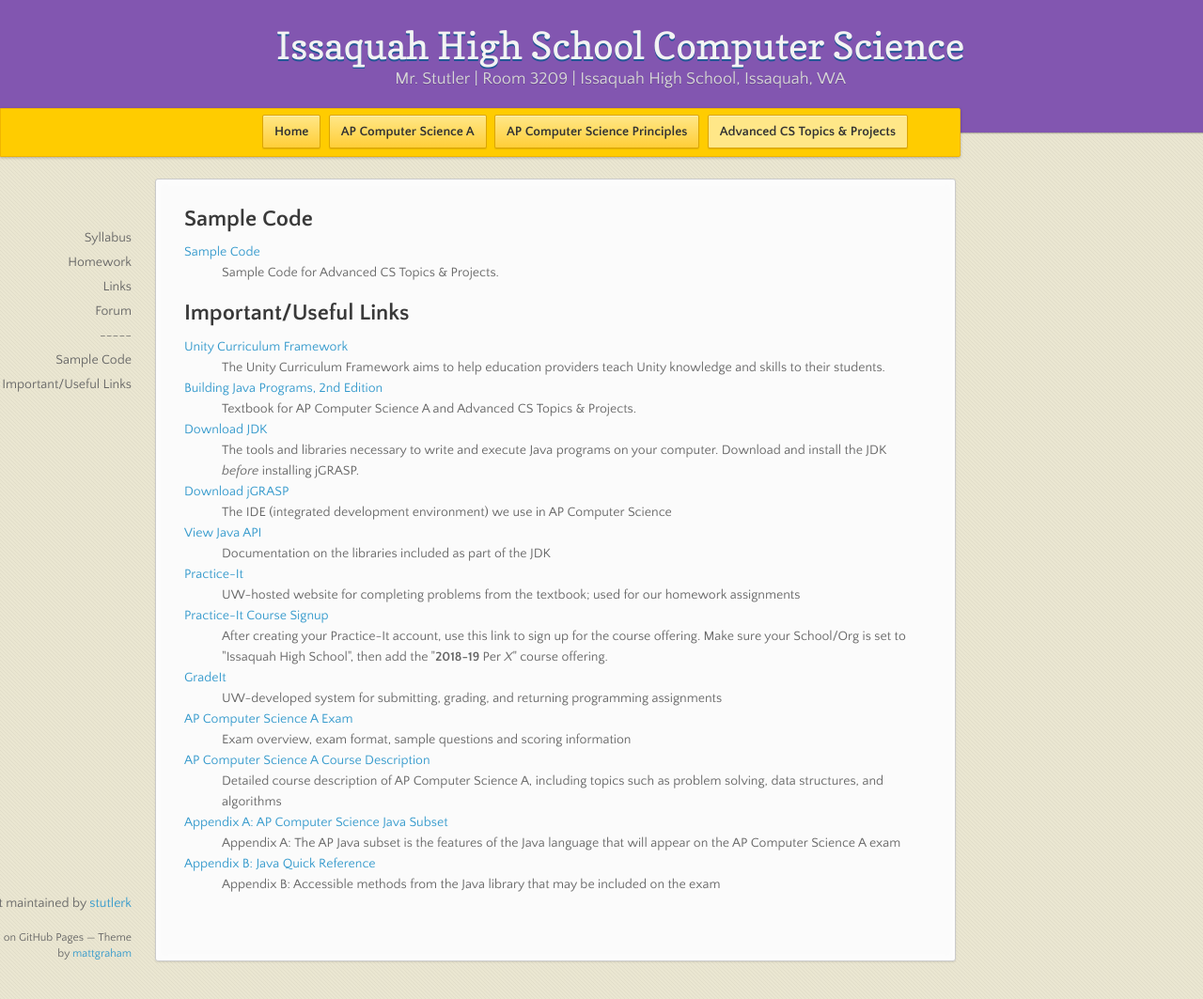
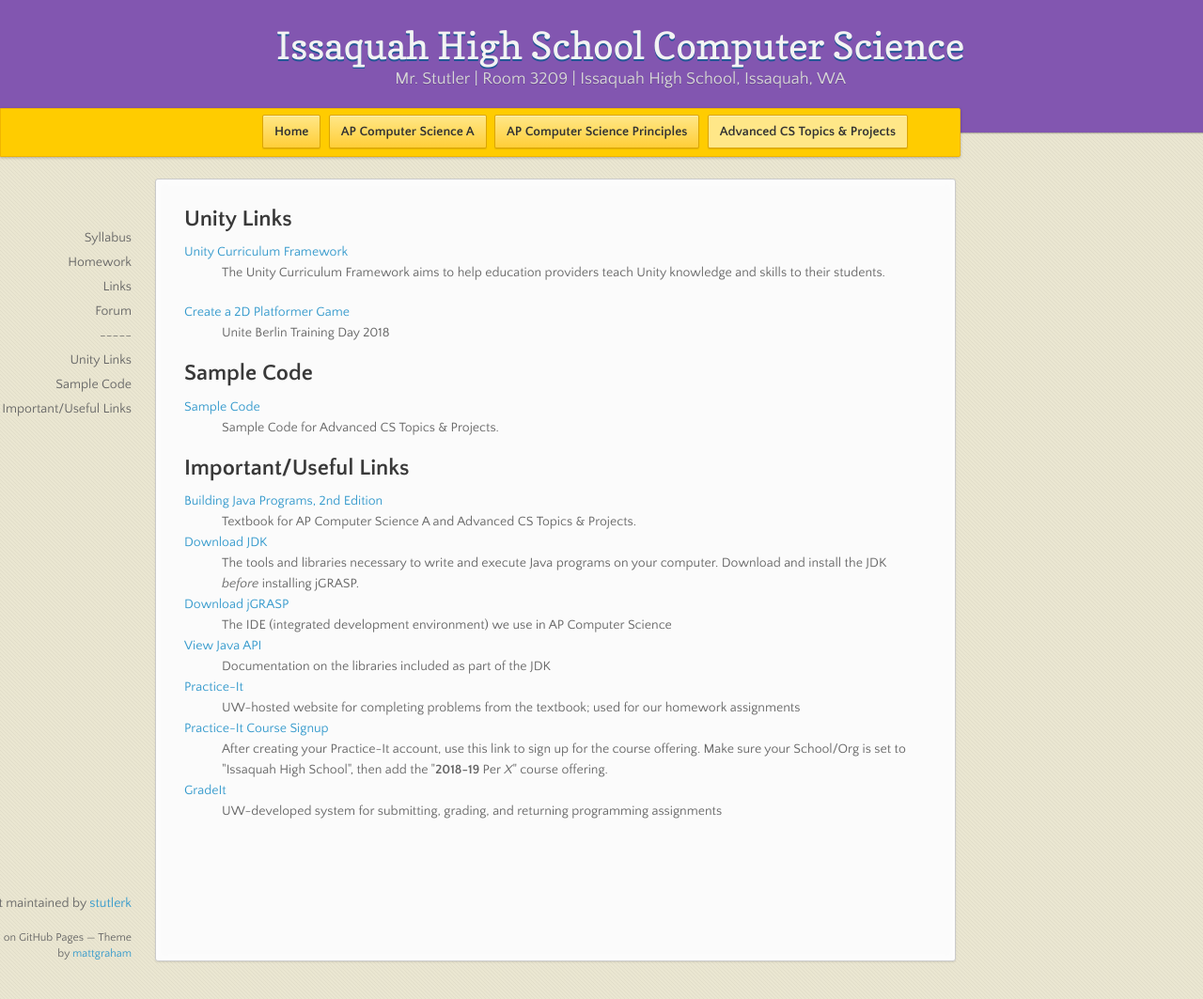
Before and after one commit to stutlerk/ihs-website, a Jekyll site: the page built from _advtopics/links.html, in a window 1280 px wide and 1063 px high. Shown: the whole window at 94% size. Built offline with Jekyll 4.4.1, drawn with Linux system fonts in a browser that asks for light colours; nearby versions of some CDN libraries.

Commit message:
Update links.html

```diff
--- a/_advtopics/links.html
+++ b/_advtopics/links.html
@@ -4,6 +4,16 @@
 layout: course
 ---
 <section>
+<h2>Unity Links</h2>
+<dl>
+    <dt><a href="https://issaquahwednet-my.sharepoint.com/:b:/g/personal/stutlerk_issaquah_wednet_edu/EcQdl7p67_9FuQtbJ3gJm6sBbppAaWJaoveUVDuvsUAQog?e=VjolTA" target="_blank">Unity Curriculum Framework</a></dt>
+    <dd>The Unity Curriculum Framework aims to help education providers teach Unity knowledge and skills to their students.</dd>
+</dl>
+<dl>
+    <dt><a href="https://www.youtube.com/playlist?list=PLX2vGYjWbI0REfhDHPpdIBjjrzDHDP-xT" target="_blank">Create a 2D Platformer Game</a></dt>
+    <dd>Unite Berlin Training Day 2018</dd>
+</dl>
+
 <h2>Sample Code</h2>
 <dl>
     <dt><a href="https://issaquahwednet-my.sharepoint.com/:f:/g/personal/stutlerk_issaquah_wednet_edu/EuEGmYHy_wNEtATWzQ2xWwwBmT05fRcgvHnqGqR_u9gRCQ?e=K9JPzT" target="_blank">Sample Code</a></dt>
@@ -13,9 +23,6 @@
 <h2>Important/Useful Links</h2>
 <dl>
 <dl>
-    <dt><a href="https://issaquahwednet-my.sharepoint.com/:b:/g/personal/stutlerk_issaquah_wednet_edu/EcQdl7p67_9FuQtbJ3gJm6sBbppAaWJaoveUVDuvsUAQog?e=VjolTA" target="_blank">Unity Curriculum Framework</a></dt>
-    <dd>The Unity Curriculum Framework aims to help education providers teach Unity knowledge and skills to their students.</dd>
-
     <dt><a href="https://issaquahwednet-my.sharepoint.com/:b:/g/personal/stutlerk_issaquah_wednet_edu/ERE0CKUFqmBKmzkBisWddoYBlNLxd17C_Ydb9auXyg5Crw?e=izF6aa" target="_blank">Building Java Programs, 2nd Edition</a></dt>
     <dd>Textbook for AP Computer Science A and Advanced CS Topics &amp; Projects.</dd>
 
@@ -37,17 +44,5 @@
 
     <dt><a href="https://gradeit-hs.cs.washington.edu/issaquah/" target="_blank">GradeIt</a></dt>
     <dd>UW-developed system for submitting, grading, and returning programming assignments</dd>
-
-    <dt><a href="https://apcentral.collegeboard.org/courses/ap-computer-science-a/course?course=ap-computer-science-a" target="_blank">AP Computer Science A Exam</a></dt>
-    <dd>Exam overview, exam format, sample questions and scoring information</dd>
-
-    <dt><a href="https://issaquahwednet-my.sharepoint.com/:b:/g/personal/stutlerk_issaquah_wednet_edu/EaouODxivytEr0boX4Cnp0wBWkTI21T8DC4Sxe1zLy8_jg?e=ppxdPh" target="_blank">AP Computer Science A Course Description</a></dt>
-    <dd>Detailed course description of AP Computer Science A, including topics such as problem solving, data structures, and algorithms</dd>
-
-    <dt><a href="https://issaquahwednet-my.sharepoint.com/:b:/g/personal/stutlerk_issaquah_wednet_edu/Eb3PUPAkdcdFgKh7QZY6PjwB9LTYWMbvpBVj3NQAHl8t8w?e=USptmO" target="_blank">Appendix A: AP Computer Science Java Subset</a></dt>
-    <dd>Appendix A: The AP Java subset is the features of the Java language that will appear on the AP Computer Science A exam</dd>
-
-    <dt><a href="https://secure-media.collegeboard.org/digitalServices/pdf/ap/explore-ap/ap-computer-science-a-2014-java-quick-reference.pdf" target="_blank">Appendix B: Java Quick Reference</a></dt>
-    <dd>Appendix B: Accessible methods from the Java library that may be included on the exam</dd>
 </dl>
 </section>
```
